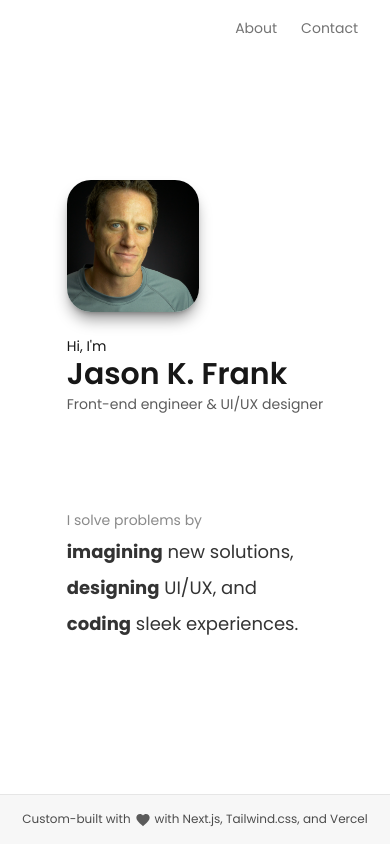
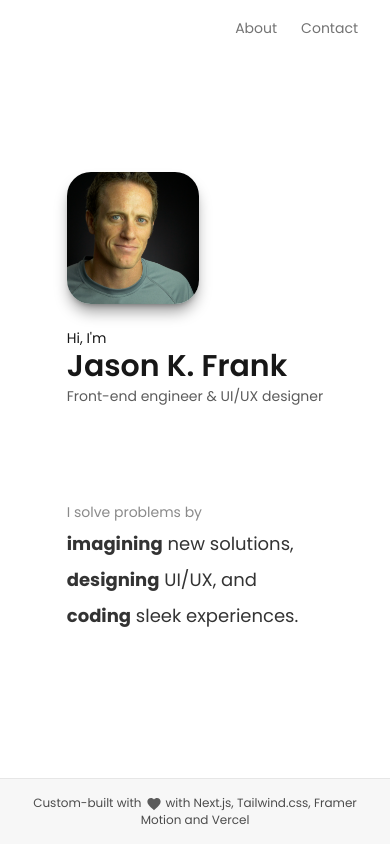
Before and after one commit to jasonkylefrank/jasonkylefrank.com, a Next.js app: page / in a window 390 px wide. Built offline with nearby package versions, Linux system fonts and the light colour scheme.

Commit message:
Added page transitions.

```diff
--- /dev/null
+++ b/app/animated-main.tsx
@@ -0,0 +1,40 @@
+"use client";
+
+import { AnimatePresence, motion } from "framer-motion";
+import { usePathname } from "next/navigation";
+
+export default function AnimatedMain({
+  children,
+}: {
+  children: React.ReactNode;
+}) {
+  const pathname = usePathname();
+
+  return (
+    //<AnimatePresence mode="sync">
+    //<AnimatePresence mode="popLayout">
+
+    // The onExitComplete callback that scrolls the window to the top should fire when the exit animation
+    //  is complete.  Some argue that is needed to ensure that the new destination page starts at the top
+    //  since Next.js will try to cache the scroll position that the user was at when they navigated away
+    //  from that page (and they argue it is weird to transition them into the middle of that page, if
+    //  that's where they were when they left that page).
+    // NOTE: Currently the onExitComplete callback does not fire (with the Beta version the app directory
+    //  in Next.js v13).  Hopefully they'll fix that soon (not sure if it is an issue with Next.js v13 or
+    //  Framer Motion though).
+    <AnimatePresence mode="wait" onExitComplete={() => window.scrollTo(0, 0)}>
+      <motion.main
+        key={pathname}
+        initial={{ opacity: 0, y: 20 }}
+        animate={{ opacity: 1, y: 0 }}
+        exit={{ opacity: 0, y: 20 }} // <-- Exit animation is not working with Next.js v13 app directory
+        transition={{ duration: 0.45 }}
+        className="prose m-6 mt-20 mb-28 grid place-items-center
+                      text-gray-900 prose-a:text-blue-600
+                      prose-a:no-underline md:m-7 md:mt-24 md:mb-32 md:prose-lg lg:m-8 lg:mt-28 lg:mb-36"
+      >
+        {children}
+      </motion.main>
+    </AnimatePresence>
+  );
+}
--- a/app/layout.tsx
+++ b/app/layout.tsx
@@ -2,6 +2,7 @@ import cn from "classnames";
 import "./globals.css";
 import { Poppins } from "@next/font/google";
 import AppBar from "./app-bar/app-bar";
+import AnimatedMain from "./animated-main";
 
 // TODO: Consider finding a variable-weight font so I don't need to specify the weights
 const poppins = Poppins({
@@ -27,13 +28,10 @@ export default function RootLayout({
       <body className="grid h-full grid-rows-[auto_1fr_auto] justify-items-center">
         <AppBar />
 
-        <main
-          className="prose m-6 mt-20 mb-28 grid place-items-center
-                    text-gray-900 prose-a:text-blue-600
-                     prose-a:no-underline md:m-7 md:mt-24 md:mb-32 md:prose-lg lg:m-8 lg:mt-28 lg:mb-36"
-        >
-          {children}
-        </main>
+        {/* Note: The children are also wrapped by my `template.tsx` (if present).  See: https://beta.nextjs.org/docs/routing/pages-and-layouts#templates
+                  That file can be useful for applying page transitions, etc.
+        */}
+        {children}
 
         <footer className="grid w-screen place-items-center border-t border-black/10 bg-gray-100 px-4 py-4 text-xs opacity-70 sm:text-sm">
           <p className="text-center">
@@ -47,7 +45,7 @@ export default function RootLayout({
               <path d="M0 0h24v24H0V0z" fill="none" />
               <path d="M12 21.35l-1.45-1.32C5.4 15.36 2 12.28 2 8.5 2 5.42 4.42 3 7.5 3c1.74 0 3.41.81 4.5 2.09C13.09 3.81 14.76 3 16.5 3 19.58 3 22 5.42 22 8.5c0 3.78-3.4 6.86-8.55 11.54L12 21.35z" />
             </svg>
-            with Next.js, Tailwind.css, and Vercel
+            with Next.js, Tailwind.css, Framer Motion and Vercel
           </p>
         </footer>
       </body>
--- /dev/null
+++ b/app/template.tsx
@@ -0,0 +1,5 @@
+import AnimatedMain from "./animated-main";
+
+export default function Template({ children }: { children: React.ReactNode }) {
+  return <AnimatedMain>{children}</AnimatedMain>;
+}
```
